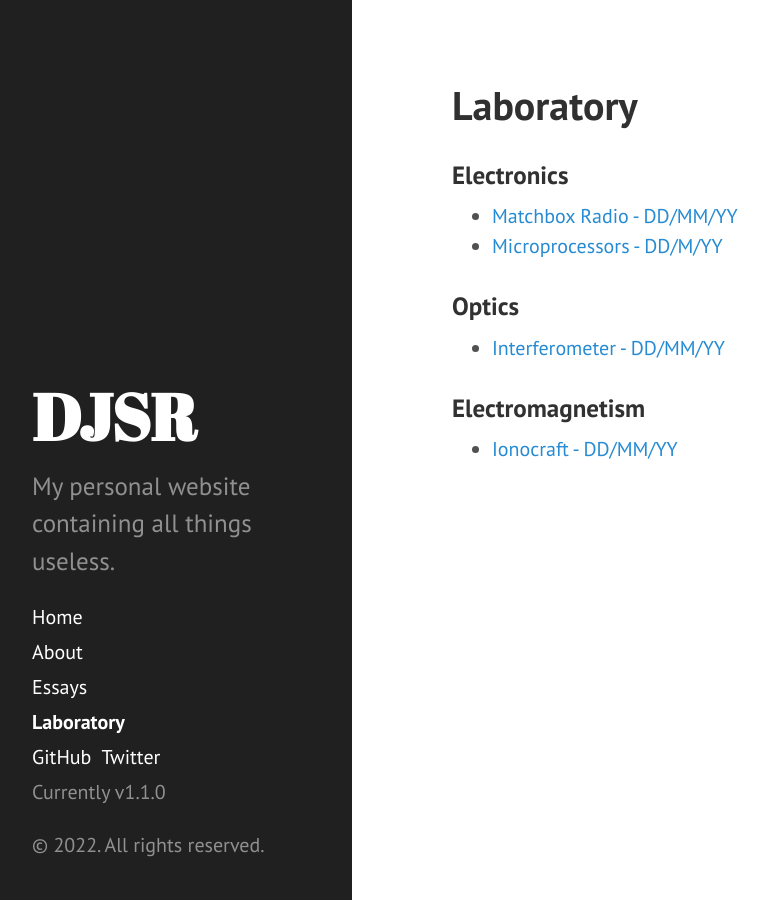
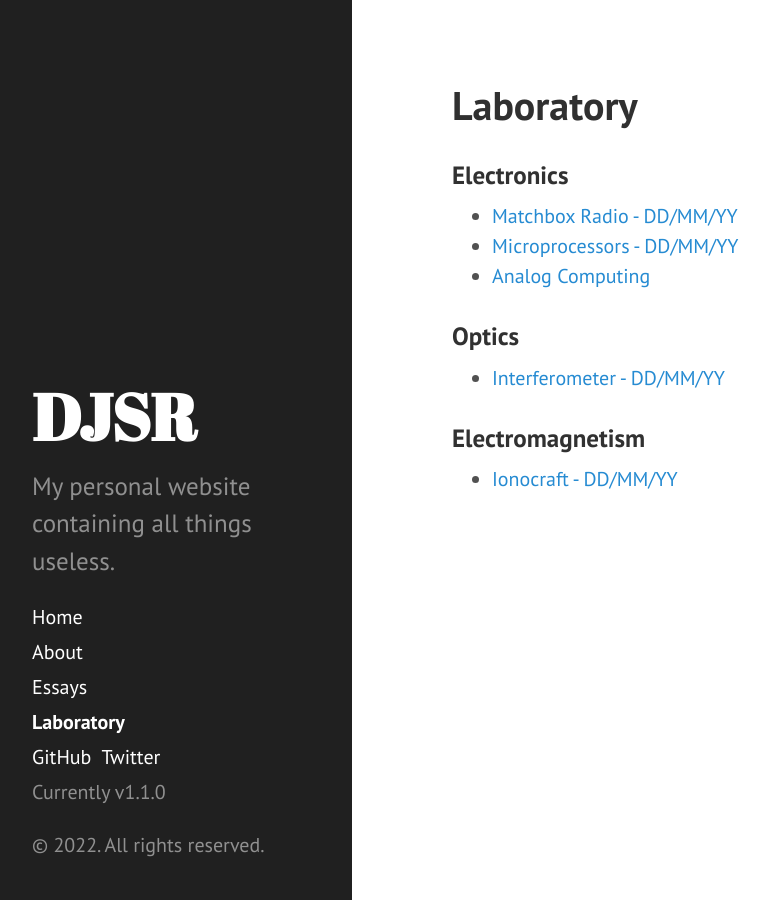
Before and after one commit to dansomrob/dansomrob.github.io, a Jekyll site: the page built from lab/index.md, in a window 1280 px wide. Shown: the whole page, without its empty margins (8-777 px from the left). Built offline with Jekyll 4.4.1, drawn with Linux system fonts in a browser that asks for light colours.

Commit message:
Update index.md

```diff
--- a/lab/index.md
+++ b/lab/index.md
@@ -5,7 +5,8 @@ title: Laboratory
 ### Electronics
 
 * [Matchbox Radio - DD/MM/YY]()
-* [Microprocessors - DD/M/YY]({{ site.url }}/lab/micro)
+* [Microprocessors - DD/MM/YY]({{ site.url }}/lab/micro)
+* [Analog Computing]()
 
 ### Optics
 
```
